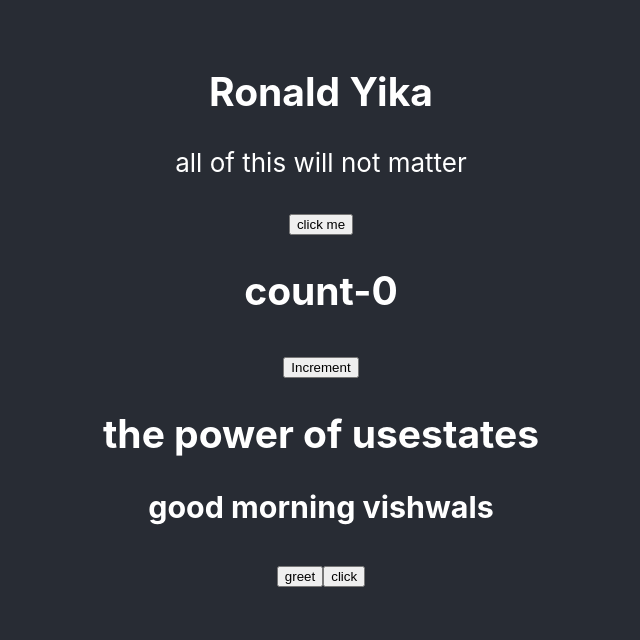
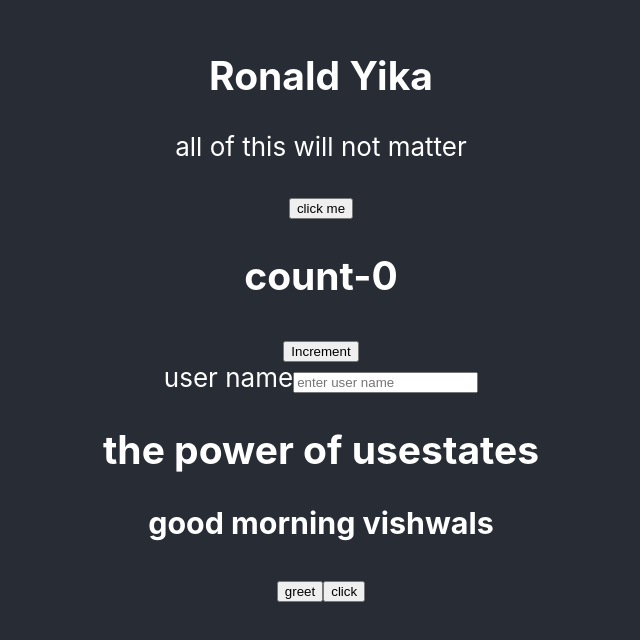
Before and after one commit to Ronaldyika/React_frontend_dev, a React (Create React App) app in the folder myreactapp/: page / in a window 1280 px wide. Shown: the part 102-742 px from the top of the page, without its empty margins (319-959 px from the left). Built offline with nearby package versions, Linux system fonts and the light colour scheme.

Commit message:
studied event handling and started the mounting,updating,unmounting and errohandlers

```diff
--- a/myreactapp/src/App.js
+++ b/myreactapp/src/App.js
@@ -6,6 +6,7 @@ import Message from './components/message_states';
 import Welcome from './components/class';
 import Eventhanle from './components/eventhandlers';
 import Counter from './components/counter';
+import FormValidation from './components/formvalidation';
 function App() {
 
   return (
@@ -23,6 +24,7 @@ function App() {
           <Counter/>
         </div>
         <div>
+          <FormValidation/>
           {/* <Greet name="Ronald" value = "InnerPeace">
             <h2>i am a child heading</h2>
             <button>Click me</button>
--- /dev/null
+++ b/myreactapp/src/components/formvalidation.js
@@ -0,0 +1,31 @@
+import React,{Component} from 'react'
+
+
+class FormValidation extends Component{
+    constructor(props){
+        super(props)
+        this.state=({
+            username:''
+        })
+    }
+    changeHandler=(event)=>{
+        this.setState({
+            username:event.target.value
+        })
+    }
+
+
+    render(){
+
+        return(
+            <div>
+                <form>
+                    <label>user name</label>
+                    <input placeholder='enter user name' type='text' value={this.state.username} onChange={this.changeHandler}/>
+                </form>
+            </div>
+        )
+    }
+}
+
+export default FormValidation
```
